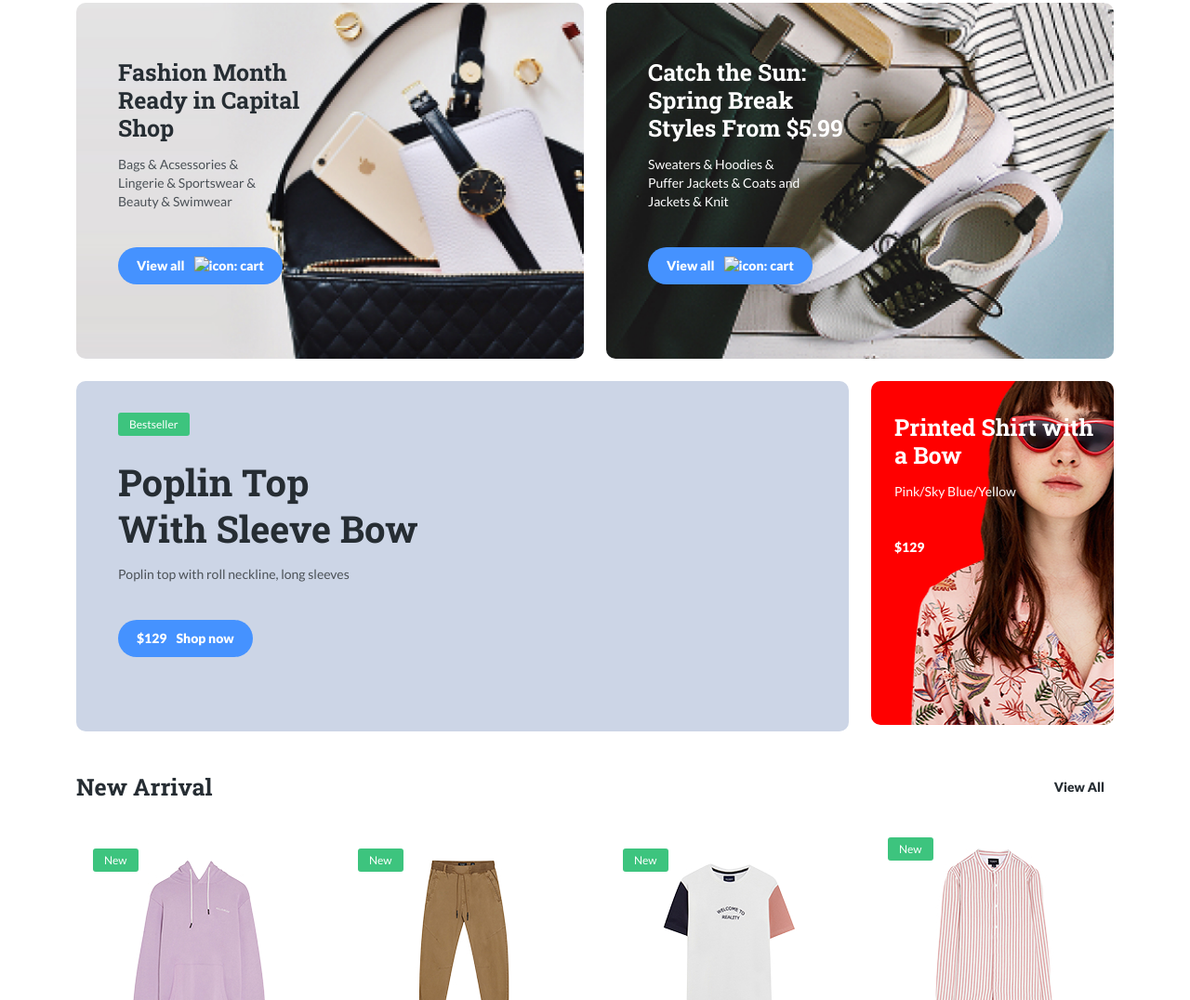
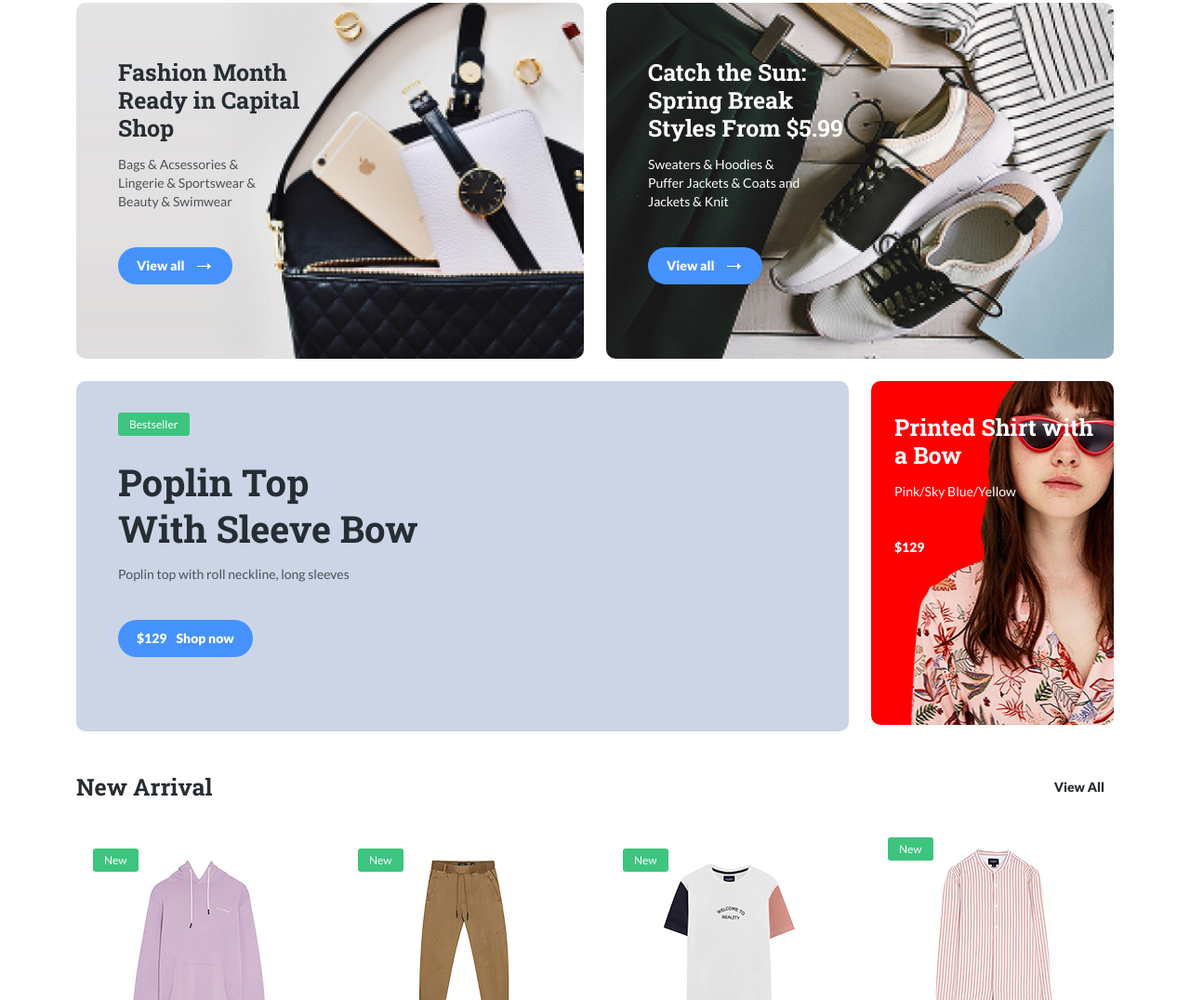
Before and after one commit to Yallovi/Willdberries, a plain HTML site: page index.html in a window 1280 px wide. Shown: the part 682-1758 px from the top of the page at 93% size. Drawn offline with nearby package versions, Linux system fonts and the light colour scheme; the site is published under a folder, as on GitHub Pages, so addresses that start at the root find nothing.

Commit message:
Add files via upload

```diff
--- a/index.html
+++ b/index.html
@@ -174,7 +174,7 @@
                     <!-- /.card-text -->
                     <button class="button">
                         <span class="button-text">View all</span>
-                        <img class="button-icon" src="/img/Arrow.svg" alt="icon: cart">
+                        <img class="button-icon" src="./img/Arrow.svg" alt="icon: cart">
                     </button>
                 </div>
                 <!-- /.card-1 -->
@@ -188,7 +188,7 @@
                     <!-- /.card-text -->
                     <button class="button">
                         <span class="button-text">View all</span>
-                        <img class="button-icon" src="/img/Arrow.svg" alt="icon: cart">
+                        <img class="button-icon" src="./img/Arrow.svg" alt="icon: cart">
                     </button>
                 </div>
                 <!-- /.card-1 -->
```
